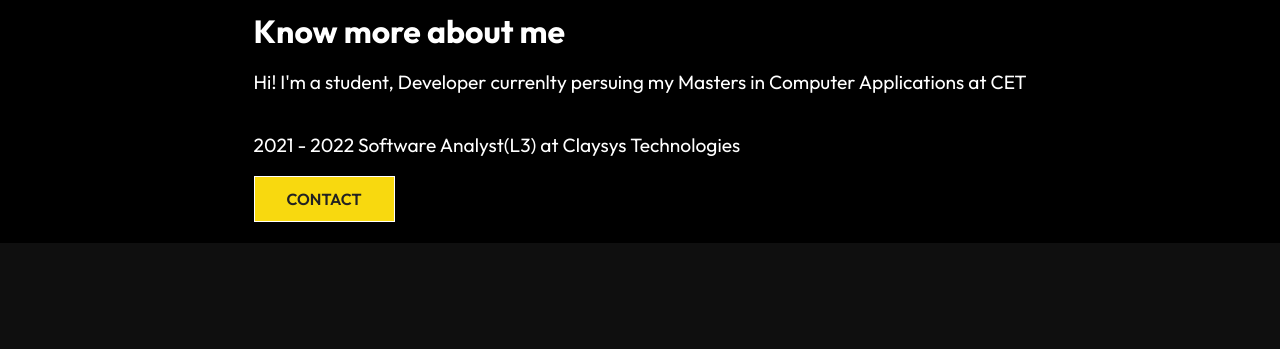
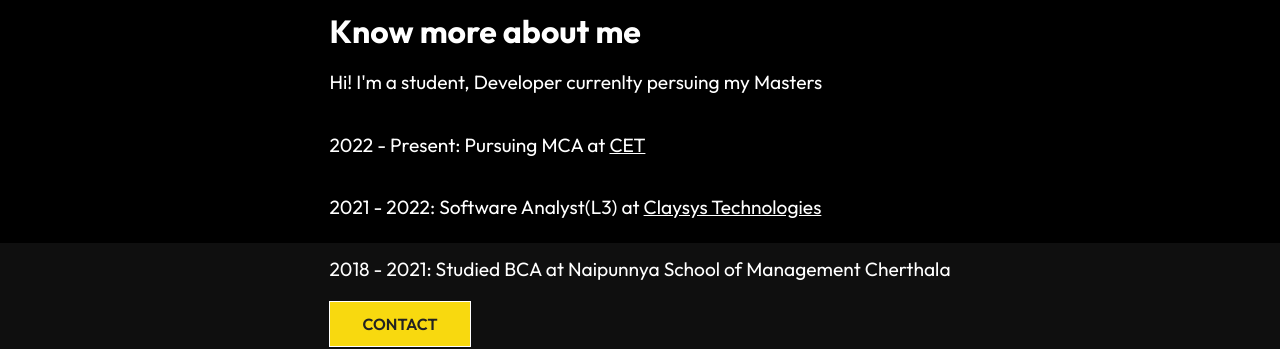
Before and after one commit to sreyas-sc/Portfolio, a React (Create React App) app: page /About in a window 1280 px wide. Shown: the part 533-882 px from the top of the page. Built offline with nearby package versions, Linux system fonts and the light colour scheme.

Commit message:
Update AboutContent.js

```diff
--- a/src/components/AboutContent.js
+++ b/src/components/AboutContent.js
@@ -7,8 +7,10 @@ const AboutContent = () => {
     <div className="about">
         <div className="left">
             <h1>Know more about me</h1>
-            <p>Hi! I'm a student, Developer currenlty persuing my Masters in Computer Applications at CET</p>
-            <p>2021 - 2022 Software Analyst(L3) at Claysys Technologies</p>
+            <p>Hi! I'm a student, Developer currenlty persuing my Masters</p>
+            <p>2022 - Present: Pursuing MCA at <a href="https://www.cet.ac.in/"><u>CET</u></a></p>
+            <p>2021 - 2022: Software Analyst(L3) at <a href="https://www.claysys.com/"><u>Claysys Technologies</u></a></p>
+            <p>2018 - 2021: Studied BCA at <a href="https://www.naipunnyacollege.ac.in/">Naipunnya School of Management Cherthala</a></p>
             <Link to="/Contact">
                 <button className="btn">Contact</button>
             </Link>
```
